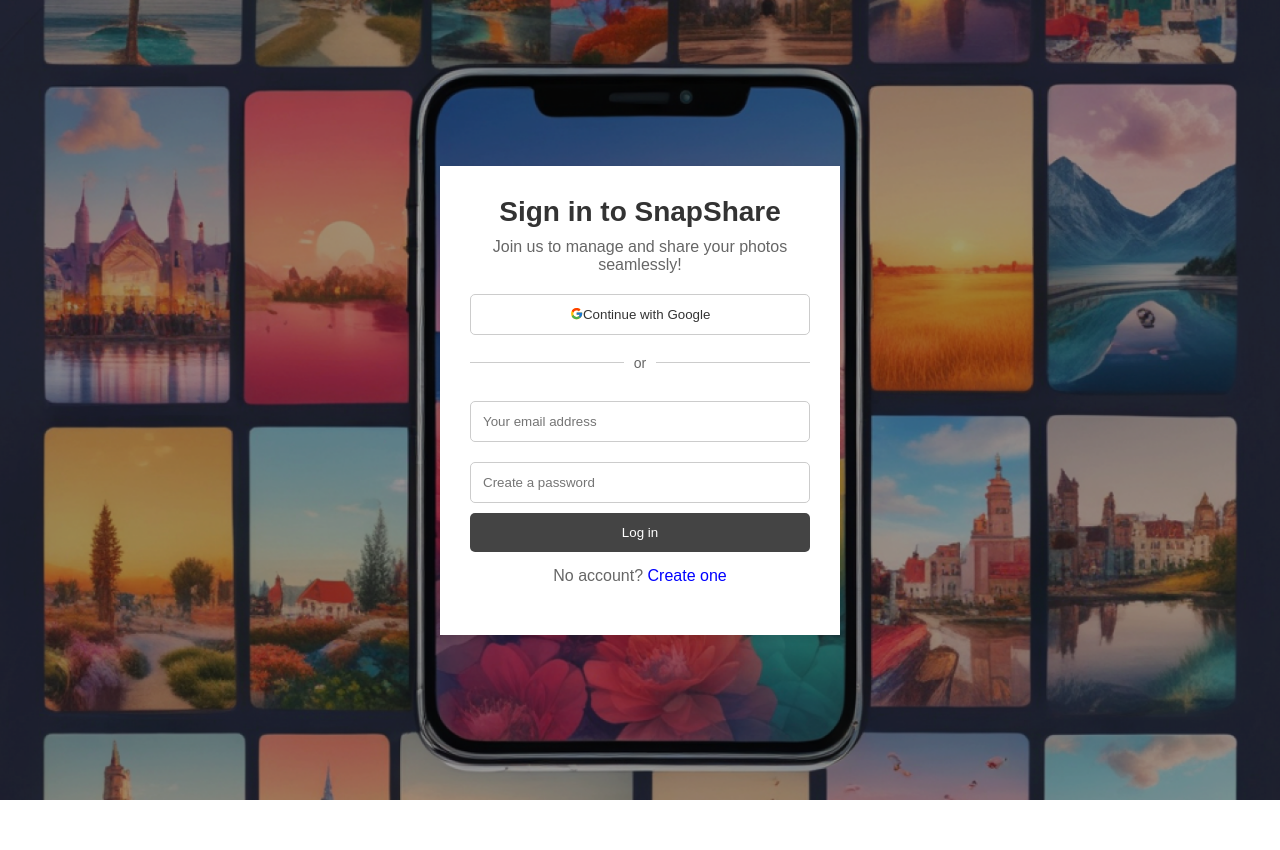
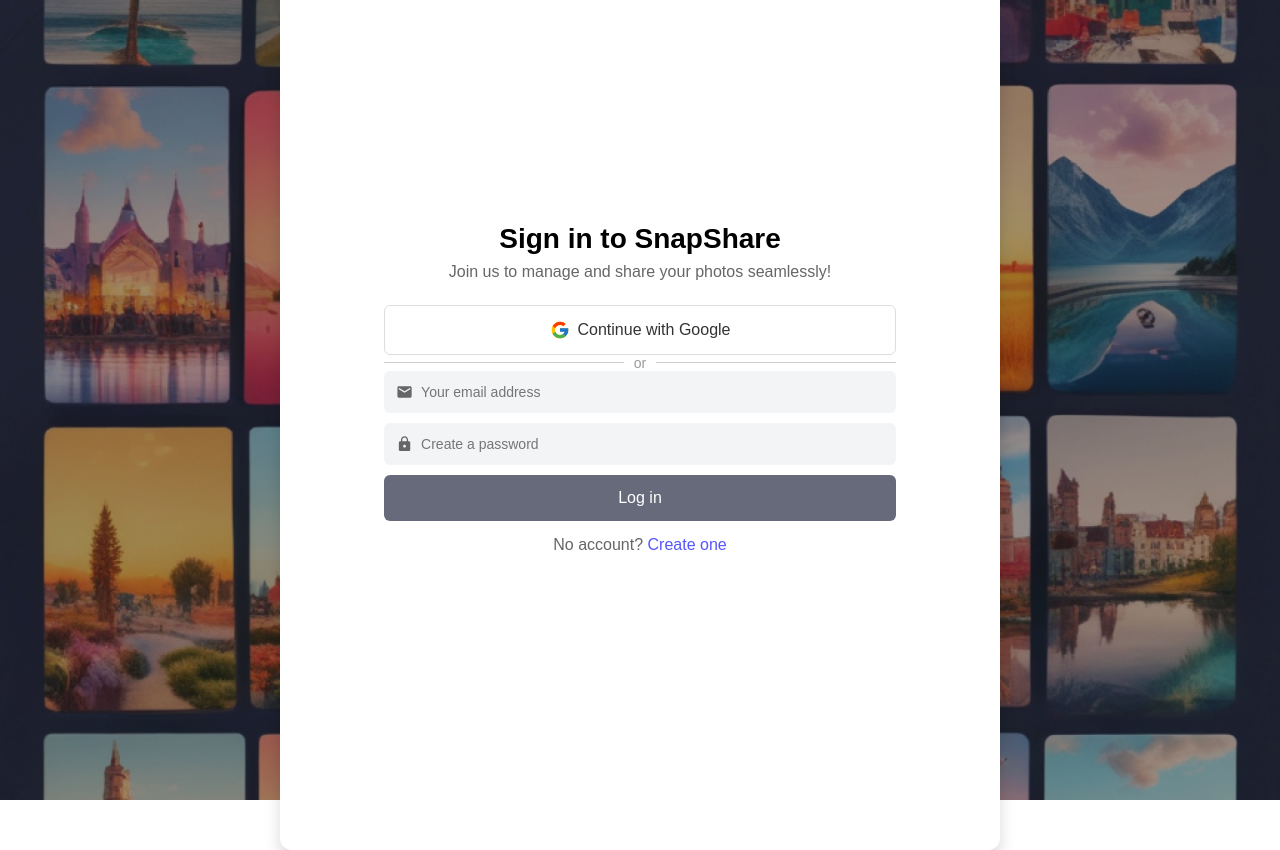
Before and after one commit to Faisal-M-S-Abu-Zakari/image_gallery, a React (Vite) app in the folder photo-management-app/: page / in a window 1280 px wide. Before the commit the page ends 800 px from the top, so only its background shows below. Built offline with nearby package versions, Linux system fonts and the light colour scheme.

Commit message:
Finalized Login Form styling to match Figma

```diff
--- a/photo-management-app/src/pages/LoginPage.tsx
+++ b/photo-management-app/src/pages/LoginPage.tsx
@@ -1,4 +1,5 @@
 import { FcGoogle } from "react-icons/fc";
+import { MdEmail, MdLock } from "react-icons/md";
 import "../styles/global.css";
 import "../styles/login.css";
 
@@ -12,7 +13,7 @@
         <p>Join us to manage and share your photos seamlessly!</p>
 
         <button className="google-login">
-          <FcGoogle className="google-icon" />
+          <FcGoogle style={{ fontSize: "20px", marginRight: "8px" }} />
           Continue with Google
         </button>
 
@@ -23,8 +24,20 @@
         </div>
 
         <form>
-          <input type="email" placeholder="Your email address" required />
-          <input type="password" placeholder="Create a password" required />
+          <div className="input-group">
+            <MdEmail
+              style={{ fontSize: "18px", marginRight: "8px", color: "#666" }}
+            />
+            <input type="email" placeholder="Your email address" required />
+          </div>
+
+          <div className="input-group">
+            <MdLock
+              style={{ fontSize: "18px", marginRight: "8px", color: "#666" }}
+            />
+            <input type="password" placeholder="Create a password" required />
+          </div>
+
           <button type="submit" className="login-btn">
             Log in
           </button>
--- a/photo-management-app/src/styles/login.css
+++ b/photo-management-app/src/styles/login.css
@@ -1,3 +1,12 @@
+.login-page {
+  display: flex;
+  justify-content: center;
+  align-items: center;
+  height: 100vh;
+  width: 100vw;
+  position: relative;
+}
+
 .background {
   position: absolute;
   top: 0;
@@ -7,7 +16,9 @@
   background-image: url("../assets/images/background.png");
   background-size: cover;
   background-position: center;
+  background-repeat: no-repeat;
 }
+
 .background::after {
   content: "";
   position: absolute;
@@ -17,53 +28,61 @@
   height: 100%;
   background: rgba(0, 0, 0, 0.2);
 }
+
 .login-container {
   position: relative;
   z-index: 10;
   background: #ffffff;
-  padding: 30px;
-  border-radius: 0px;
-  box-shadow: 0px 4px 8px rgba(0, 0, 0, 0.1);
-  width: 100%;
-  max-width: 400px;
+  padding: 40px;
+  border-radius: 12px;
+  box-shadow: 0px 8px 16px rgba(0, 0, 0, 0.15);
+  width: 720px;
+  height: 900px;
   text-align: center;
+  display: flex;
+  flex-direction: column;
+  justify-content: center;
 }
 
 .login-container h2 {
   font-size: 28px;
-  font-weight: bold;
-  color: #333;
-  margin-bottom: 10px;
+  font-weight: 600;
+  color: #000;
+  margin-bottom: 8px;
 }
 
 .login-container p {
   color: #666;
   font-size: 16px;
-  margin-bottom: 20px;
+  margin-bottom: 24px;
 }
 
 .google-login {
   display: flex;
   align-items: center;
   justify-content: center;
-  width: 100%;
+  width: 80%;
+  margin: 0 auto;
   background-color: white;
   color: #333;
-  border: 1px solid #ccc;
-  padding: 12px;
-  border-radius: 5px;
+  border: 1px solid #ddd;
+  padding: 14px;
+  border-radius: 6px;
   cursor: pointer;
   transition: background-color 0.2s ease-in-out;
+  font-size: 16px;
 }
 
 .google-login:hover {
-  background-color: #f0f0f0;
+  background-color: #f5f5f5;
 }
 
 .separator {
   display: flex;
   align-items: center;
   margin: 20px 0;
+  width: 80%;
+  margin: 0 auto;
 }
 
 .separator hr {
@@ -75,32 +94,44 @@
 
 .separator span {
   margin: 0 10px;
-  color: #666;
+  color: #999;
   font-size: 14px;
 }
 
-input[type="email"],
-input[type="password"] {
+.input-group {
+  display: flex;
+  align-items: center;
+  width: 80%;
+  margin: 0 auto;
+  background: #f3f4f6;
+  padding: 12px;
+  border-radius: 6px;
+  margin-bottom: 10px;
+}
+
+.input-group input {
+  border: none;
+  outline: none;
   width: 100%;
-  padding: 12px;
-  margin: 10px 0;
-  border: 1px solid #ccc;
-  border-radius: 5px;
+  background: none;
+  font-size: 14px;
 }
 
 .login-btn {
-  width: 100%;
-  background-color: #444;
+  width: 80%;
+  margin: 0 auto;
+  background-color: #666a7a;
   color: white;
-  padding: 12px;
+  padding: 14px;
   border: none;
-  border-radius: 5px;
+  border-radius: 6px;
   cursor: pointer;
   transition: background-color 0.2s ease-in-out;
+  font-size: 16px;
 }
 
 .login-btn:hover {
-  background-color: #222;
+  background-color: #565a6a;
 }
 
 .signup {
@@ -110,7 +141,7 @@
 }
 
 .signup a {
-  color: blue;
+  color: #5555ff;
   text-decoration: none;
 }
 
```
